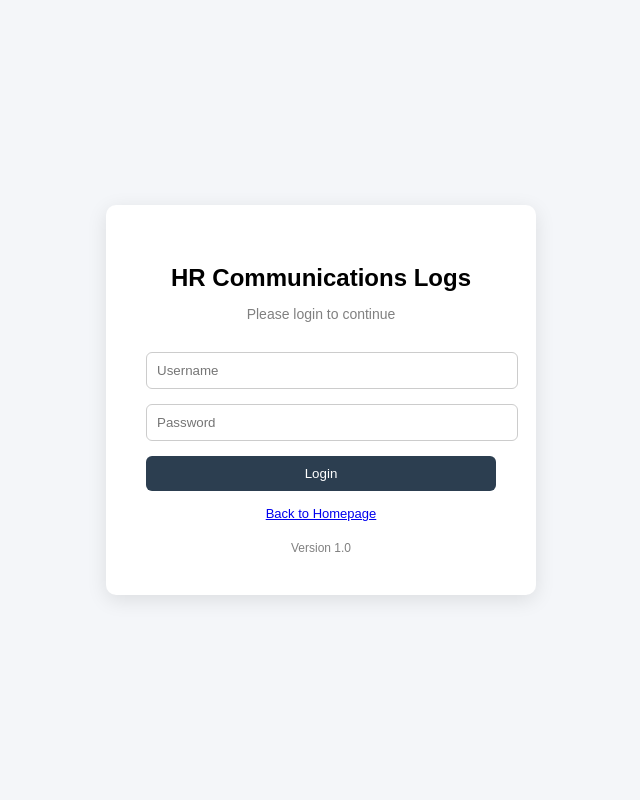
After one commit to Kochasoro/HR-Comms-logs, a Flask app: page /auth/login in a window 1280 px wide. The commit adds this page. Shown: the whole page, without its empty margins (319-959 px from the left). Run offline with Flask 3, Linux system fonts and the light colour scheme.

Commit message:
Loging-in System

```diff
--- a/app/extensions.py
+++ b/app/extensions.py
@@ -3,5 +3,9 @@ from flask_login import LoginManager
 from flask_migrate import Migrate
 
 db = SQLAlchemy()
+
 login_manager = LoginManager()
+login_manager.login_view = "auth.login"
+login_manager.login_message = "Please login to access this page."
+
 migrate = Migrate()
--- a/app/routes/auth.py
+++ b/app/routes/auth.py
@@ -0,0 +1,33 @@
+from flask import Blueprint, render_template, request, redirect, url_for, flash
+from flask_login import login_user, logout_user, login_required
+from app.models.user import User
+
+auth_bp = Blueprint("auth", __name__, url_prefix="/auth")
+
+
+@auth_bp.route("/login", methods=["GET", "POST"])
+def login():
+    if request.method == "POST":
+        username = request.form["username"]
+        password = request.form["password"]
+
+        user = User.query.filter_by(username=username).first()
+
+        if user and user.check_password(password):
+            login_user(user)
+
+            if user.role == "admin":
+                return redirect(url_for("admin.dashboard"))
+            elif user.role == "secretary":
+                return redirect(url_for("secretary.dashboard"))
+
+        flash("Invalid username or password")
+
+    return render_template("auth/login.html")
+
+
+@auth_bp.route("/logout")
+@login_required
+def logout():
+    logout_user()
+    return redirect(url_for("main.home"))
--- /dev/null
+++ b/app/templates/auth/login.html
@@ -0,0 +1,106 @@
+<!DOCTYPE html>
+<html lang="en">
+<head>
+    <meta charset="UTF-8">
+    <title>Login | HR Communications Logs</title>
+    <style>
+        body {
+            margin: 0;
+            font-family: Arial, sans-serif;
+            background-color: #f4f6f9;
+            display: flex;
+            justify-content: center;
+            align-items: center;
+            height: 100vh;
+        }
+
+        .login-container {
+            background: white;
+            padding: 40px;
+            width: 350px;
+            border-radius: 10px;
+            box-shadow: 0 5px 20px rgba(0,0,0,0.1);
+            text-align: center;
+        }
+
+        h2 {
+            margin-bottom: 10px;
+        }
+
+        p.subtitle {
+            font-size: 14px;
+            color: gray;
+            margin-bottom: 30px;
+        }
+
+        input {
+            width: 100%;
+            padding: 10px;
+            margin-bottom: 15px;
+            border-radius: 6px;
+            border: 1px solid #ccc;
+        }
+
+        button {
+            width: 100%;
+            padding: 10px;
+            border: none;
+            background-color: #2c3e50;
+            color: white;
+            border-radius: 6px;
+            cursor: pointer;
+        }
+
+        button:hover {
+            background-color: #1a252f;
+        }
+
+        .error {
+            color: red;
+            font-size: 14px;
+            margin-bottom: 10px;
+        }
+
+        .footer {
+            margin-top: 20px;
+            font-size: 12px;
+            color: gray;
+        }
+
+        .public-link {
+            margin-top: 15px;
+            display: block;
+            font-size: 13px;
+        }
+    </style>
+</head>
+<body>
+
+<div class="login-container">
+    <h2>HR Communications Logs</h2>
+    <p class="subtitle">Please login to continue</p>
+
+    {% with messages = get_flashed_messages() %}
+        {% if messages %}
+            <div class="error">{{ messages[0] }}</div>
+        {% endif %}
+    {% endwith %}
+
+    <form method="POST">
+        <input type="text" name="username" placeholder="Username" required>
+        <input type="password" name="password" placeholder="Password" required>
+
+        <button type="submit">Login</button>
+    </form>
+
+    <a class="public-link" href="{{ url_for('main.home') }}">
+        Back to Homepage
+    </a>
+
+    <div class="footer">
+        Version 1.0
+    </div>
+</div>
+
+</body>
+</html>
--- a/app/templates/secretary/dashboard.html
+++ b/app/templates/secretary/dashboard.html
@@ -3,6 +3,10 @@
 {% block title %}Secretary Dashboard{% endblock %}
 
 {% block content %}
+
+            <div class="mt-5 text-center">
+                <a href="{{ url_for('auth.logout') }}" class="text-danger">Logout</a>
+            </div>
 <h3>Welcome Secretary</h3>
 <p>Pending leave requests will appear here.</p>
 
```
Also changed, not shown: app/__init__.py (+12 -3 lines), app/models/user.py (+9 -2 lines), app/routes/admin.py (+12 -0 lines), app/routes/secretary.py (+5 -6 lines), app/templates/admin/dashboard.html (added, +142 -0 lines), app/utils/decorators.py (added, +15 -0 lines), app/utils/__init__.py (added).
